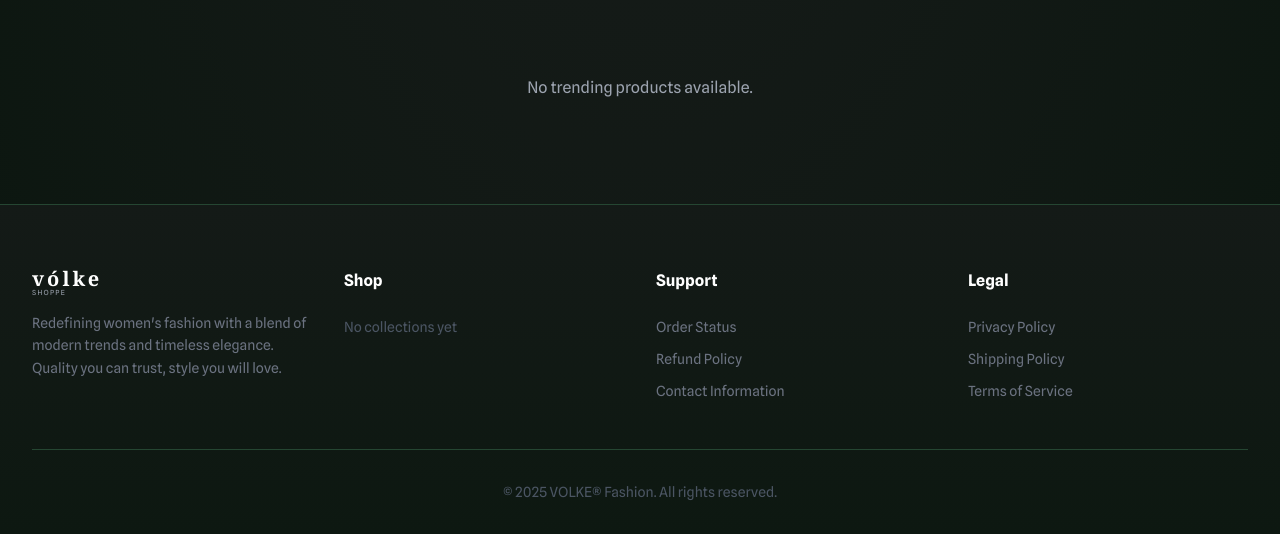
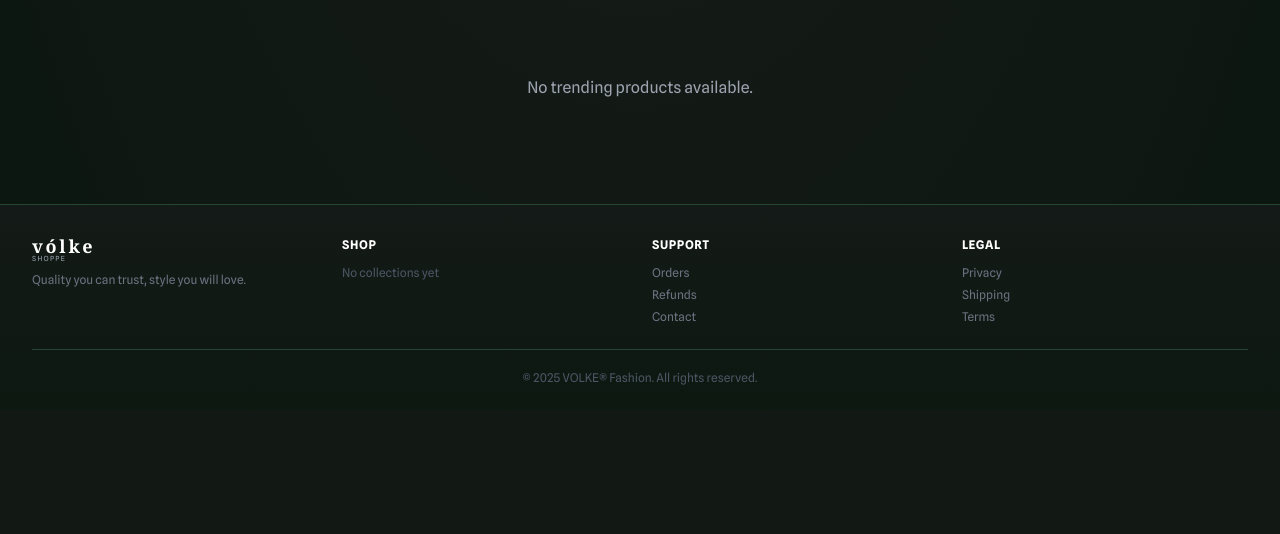
Before and after one commit to Jumna123/women-clothing-store, a Django app: page / in a window 1280 px wide. Shown: the part 1291-1825 px from the top of the page. After the commit the page ends 1676 px from the top, so only its background shows below. Run offline with Django 5.2, Linux system fonts and the light colour scheme; data comes from the database, SQL or seed files in the repository; data that the repository does not hold is empty; parts of the project's set-up code (start-up, migrations or seed data) failed here and were passed over; some libraries are stand-ins or nearby versions.

Commit message:
updated footer

```diff
--- a/ecommerse/templates/user/home.html
+++ b/ecommerse/templates/user/home.html
@@ -443,33 +443,30 @@
 </main>
 
 <!-- FOOTER -->
-<footer class="bg-background-dark border-t border-[#254632] pt-10 sm:pt-12 md:pt-16 pb-8 bg-gradient-to-b from-[#141a17] to-[#0d1811]">
+<footer class="bg-background-dark border-t border-[#254632] pt-8 pb-6 bg-gradient-to-b from-[#141a17] to-[#0d1811]">
   <div class="mx-auto max-w-7xl px-4 sm:px-6 lg:px-8">
-    <!-- FIX: 1 col on mobile, 2 on sm, 4 on lg -->
-    <div class="grid gap-8 grid-cols-1 sm:grid-cols-2 lg:grid-cols-4">
 
-      <!-- Brand -->
-      <div class="sm:col-span-2 lg:col-span-1 space-y-4">
+    <!-- Mobile: brand full width on top, then 3 cols below -->
+    <!-- Desktop: all 4 cols in one row -->
+    <div class="grid gap-6 grid-cols-3 sm:grid-cols-4">
+
+      <!-- Brand: full width on mobile, 1 col on sm+ -->
+      <div class="col-span-3 sm:col-span-1 space-y-2 mb-2 sm:mb-0">
         <div style="line-height:1;">
-          <div style="font-family:'Georgia',serif;font-size:20px;font-weight:700;letter-spacing:0.15em;color:#ffffff;">vólke</div>
+          <div style="font-family:'Georgia',serif;font-size:18px;font-weight:700;letter-spacing:0.15em;color:#ffffff;">vólke</div>
           <div style="font-size:7px;letter-spacing:0.18em;color:#9ca3af;text-transform:uppercase;">shoppe</div>
         </div>
-        <p class="text-sm text-gray-500 leading-relaxed max-w-xs">
-          Redefining women's fashion with a blend of modern trends and timeless elegance. Quality you can trust, style you will love.
+        <p class="text-xs text-gray-500 leading-relaxed">
+          Quality you can trust, style you will love.
         </p>
       </div>
 
       <!-- Shop -->
       <div>
-        <h4 class="mb-4 md:mb-6 font-bold text-white">Shop</h4>
-        <ul class="space-y-2 md:space-y-3 text-sm text-gray-500">
+        <h4 class="mb-3 text-xs font-bold text-white uppercase tracking-wider">Shop</h4>
+        <ul class="space-y-1.5 text-xs text-gray-500">
           {% for collection in collections %}
-          <li>
-            <a class="hover:text-primary transition-colors"
-               href="{% url 'home:collection_products' collection.pk %}">
-              {{ collection.name }}
-            </a>
-          </li>
+          <li><a class="hover:text-primary transition-colors" href="{% url 'home:collection_products' collection.pk %}">{{ collection.name }}</a></li>
           {% empty %}
           <li class="text-gray-600">No collections yet</li>
           {% endfor %}
@@ -478,31 +475,31 @@
 
       <!-- Support -->
       <div>
-        <h4 class="mb-4 md:mb-6 font-bold text-white">Support</h4>
-        <ul class="space-y-2 md:space-y-3 text-sm text-gray-500">
+        <h4 class="mb-3 text-xs font-bold text-white uppercase tracking-wider">Support</h4>
+        <ul class="space-y-1.5 text-xs text-gray-500">
           {% if user.is_authenticated %}
-          <li><a class="hover:text-primary transition-colors" href="{% url 'home:user_orders' %}">Order Status</a></li>
+          <li><a class="hover:text-primary transition-colors" href="{% url 'home:user_orders' %}">Orders</a></li>
           {% else %}
-          <li><a class="hover:text-primary transition-colors" href="{% url 'accounts:userlogin' %}">Order Status</a></li>
+          <li><a class="hover:text-primary transition-colors" href="{% url 'accounts:userlogin' %}">Orders</a></li>
           {% endif %}
-          <li><a class="hover:text-primary transition-colors" href="{% url 'home:refund_policy' %}">Refund Policy</a></li>
-          <li><a class="hover:text-primary transition-colors" href="{% url 'home:contact_info' %}">Contact Information</a></li>
+          <li><a class="hover:text-primary transition-colors" href="{% url 'home:refund_policy' %}">Refunds</a></li>
+          <li><a class="hover:text-primary transition-colors" href="{% url 'home:contact_info' %}">Contact</a></li>
         </ul>
       </div>
 
       <!-- Legal -->
       <div>
-        <h4 class="mb-4 md:mb-6 font-bold text-white">Legal</h4>
-        <ul class="space-y-2 md:space-y-3 text-sm text-gray-500">
-          <li><a class="hover:text-primary transition-colors" href="{% url 'home:privacy_policy' %}">Privacy Policy</a></li>
-          <li><a class="hover:text-primary transition-colors" href="{% url 'home:shipping_policy' %}">Shipping Policy</a></li>
-          <li><a class="hover:text-primary transition-colors" href="{% url 'home:terms-of-service' %}">Terms of Service</a></li>
+        <h4 class="mb-3 text-xs font-bold text-white uppercase tracking-wider">Legal</h4>
+        <ul class="space-y-1.5 text-xs text-gray-500">
+          <li><a class="hover:text-primary transition-colors" href="{% url 'home:privacy_policy' %}">Privacy</a></li>
+          <li><a class="hover:text-primary transition-colors" href="{% url 'home:shipping_policy' %}">Shipping</a></li>
+          <li><a class="hover:text-primary transition-colors" href="{% url 'home:terms-of-service' %}">Terms</a></li>
         </ul>
       </div>
 
     </div>
 
-    <div class="mt-8 md:mt-12 border-t border-[#254632] pt-8 text-center text-sm text-gray-600">
+    <div class="mt-6 border-t border-[#254632] pt-5 text-center text-xs text-gray-600">
       <p>© 2025 VOLKE® Fashion. All rights reserved.</p>
     </div>
   </div>
```
